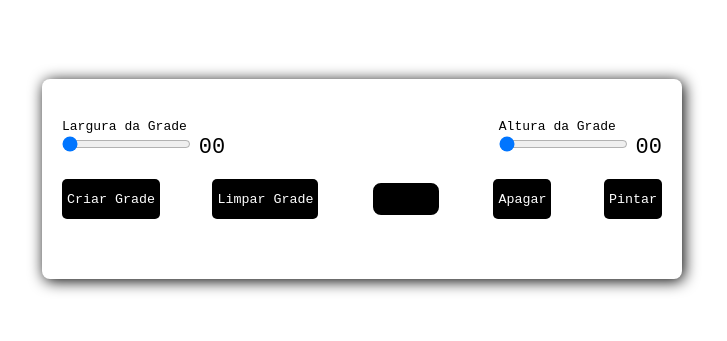
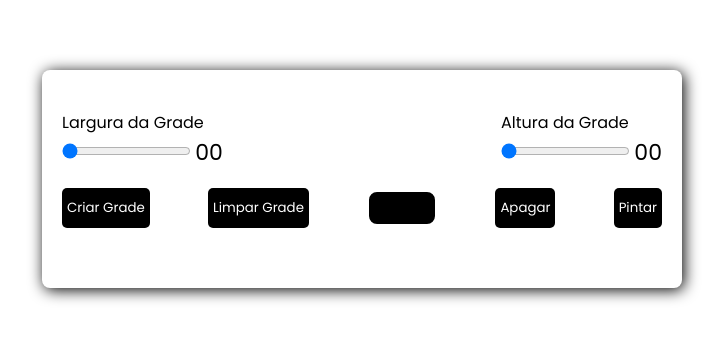
Before and after one commit to bernardodevrocha/Quadro-de-pintura, a plain HTML site: page index.html in a window 1280 px wide. Shown: the part 221-562 px from the top of the page, without its empty margins (278-1005 px from the left). Drawn offline with Linux system fonts and the light colour scheme.

Commit message:
Coloquei a fonte poppins

```diff
--- a/style.css
+++ b/style.css
@@ -1,8 +1,10 @@
+@import url('https://fonts.googleapis.com/css2?family=Poppins:ital,wght@0,100;0,200;0,300;0,400;0,500;0,600;0,700;0,800;0,900;1,100;1,200;1,300;1,400;1,500;1,600;1,700;1,800;1,900&display=swap');
+
 * {
     padding: 0;
     margin: 0;
     box-sizing: border-box;
-    font-family: monospace;
+    font-family: 'Poppins', Arial, sans-serif;
 }
 
 body {
```
